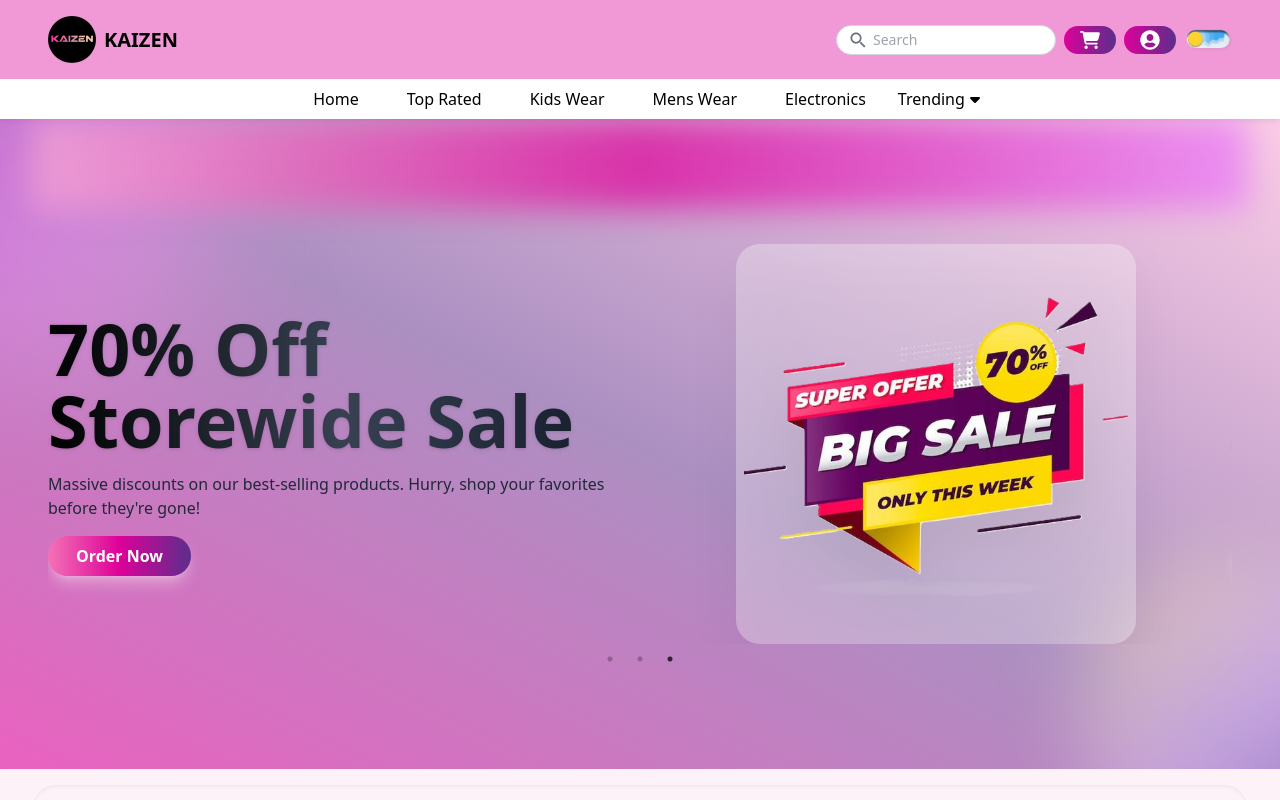
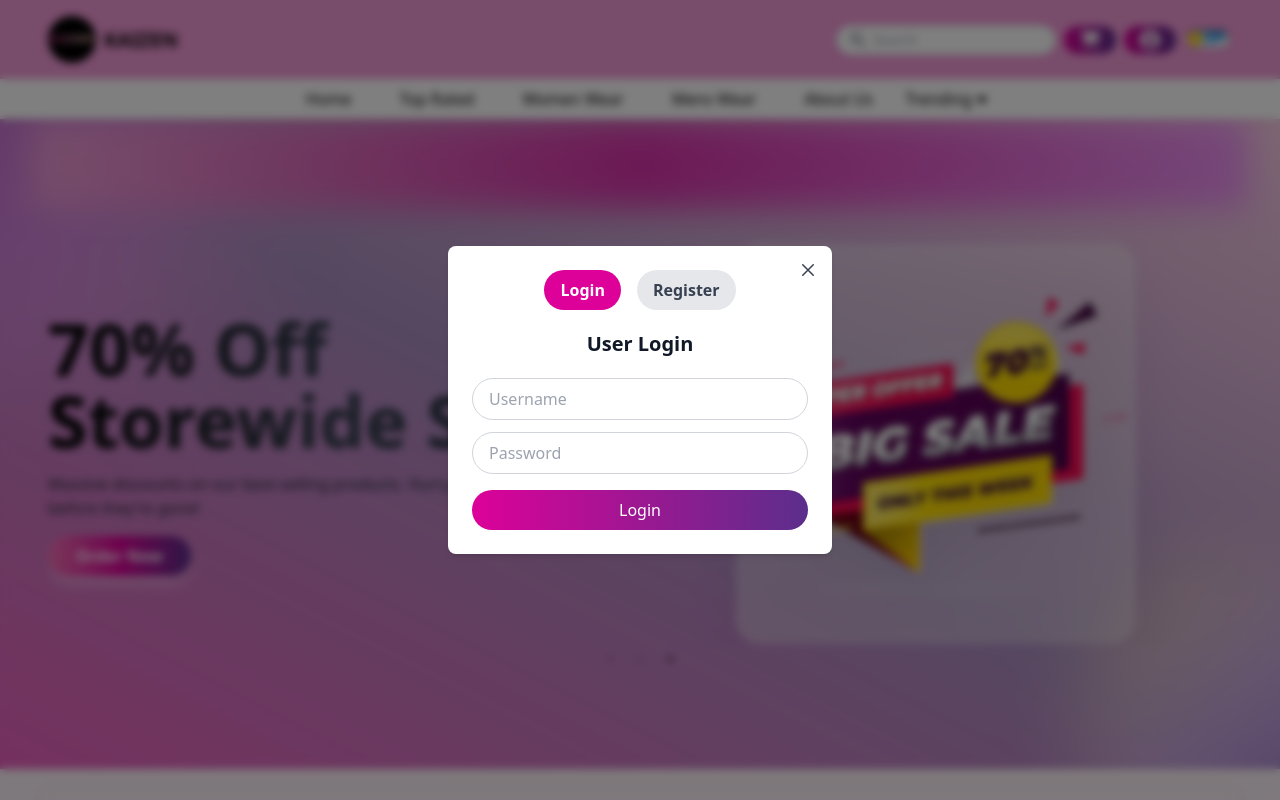
Before and after one commit to NivenAsmitha/E-Commerce-Web, a React (Vite) app: page / in a window 1280 px wide. Both pictures are taken after a click on the button 1150 px from the left and 39 px from the top of the page. Shown: the top 800 px of the page. Built offline with nearby package versions, Linux system fonts and the light colour scheme.

Commit message:
feat: implement Popup component for user login and registration

```diff
--- a/src/App.jsx
+++ b/src/App.jsx
@@ -1,4 +1,4 @@
-import React from "react";
+import React, { useState } from "react";
 import Navbar from "./components/Navbar/Navbar";
 import Hero from "./components/Hero/Hero";
 import Products from "./components/Products/Products";
@@ -7,18 +7,26 @@ import Banner from "./components/Banner/Banner";
 import Subscribe from "./components/Subscribe/Subscribe";
 import Testimonials from "./components/Testimonials/Testimonials";
 import Footer from "./components/Footer/Footer";
+import Popup from "./components/Popup/Popup"; // Adjust the import path accordingly
 
 function App() {
+  const [orderPopup, setOrderPopup] = useState(false);
+
+  const handleOrderPopup = () => {
+    setOrderPopup(true);
+  };
+
   return (
     <div className="min-h-screen bg-pink-50 dark:bg-gray-950">
-      <Navbar />
-      <Hero />
+      <Navbar setOrderPopup={setOrderPopup} />
+      <Hero handleOrderPopup={handleOrderPopup} />
       <Products />
-      <TopProducts />
+      <TopProducts handleOrderPopup={handleOrderPopup} />
       <Banner />
       <Subscribe />
       <Testimonials />
       <Footer />
+      <Popup orderPopup={orderPopup} setOrderPopup={setOrderPopup} />
     </div>
   );
 }
--- a/src/components/Navbar/Navbar.jsx
+++ b/src/components/Navbar/Navbar.jsx
@@ -9,9 +9,9 @@ import Darkmood from "./Darkmood";
 const Menu = [
   { id: 1, name: "Home", link: "/#" },
   { id: 2, name: "Top Rated", link: "/#services" },
-  { id: 3, name: "Kids Wear", link: "/#" },
+  { id: 3, name: "Women Wear", link: "/#" },
   { id: 4, name: "Mens Wear", link: "/#" },
-  { id: 5, name: "Electronics", link: "/#" },
+  { id: 5, name: "About Us", link: "/#" },
 ];
 
 // Dropdown links
@@ -21,7 +21,7 @@ const DropdownLinks = [
   { id: 3, name: "Top Rated", link: "/#" },
 ];
 
-const Navbar = () => {
+const Navbar = ({ setOrderPopup }) => {
   return (
     <div className="shadow-md bg-white dark:bg-gray-900 dark:text-white">
       {/* Upper Navbar */}
@@ -56,7 +56,7 @@ const Navbar = () => {
             </button>
             {/* Login Button - MATCHES Order Button */}
             <button
-              onClick={() => alert("Login functionality coming soon!")}
+              onClick={() => setOrderPopup(true)}
               className="bg-gradient-to-r from-primary to-secondary transition-all duration-200 text-white py-1 px-4 rounded-full flex items-center gap-3 group"
               title="Login"
             >
@@ -65,6 +65,7 @@ const Navbar = () => {
               </span>
               <FaUserCircle className="text-xl" />
             </button>
+
             {/* Dark Mode Toggle */}
             <Darkmood />
           </div>
--- /dev/null
+++ b/src/components/Popup/Popup.jsx
@@ -0,0 +1,196 @@
+import React, { useState } from "react";
+import { IoCloseOutline } from "react-icons/io5";
+
+const Popup = ({ orderPopup, setOrderPopup }) => {
+  const [isLogin, setIsLogin] = useState(true);
+  const [formData, setFormData] = useState({
+    username: "",
+    password: "",
+    email: "",
+    address: "",
+  });
+  const [error, setError] = useState("");
+
+  const resetForm = () => {
+    setFormData({ username: "", password: "", email: "", address: "" });
+    setError("");
+  };
+
+  const handleInputChange = (e) => {
+    setFormData((prev) => ({ ...prev, [e.target.name]: e.target.value }));
+  };
+
+  const handleLoginSubmit = (e) => {
+    e.preventDefault();
+    setError("");
+    // TODO: Replace with real backend auth call
+    if (!formData.username || !formData.password) {
+      setError("Please enter username and password");
+      return;
+    }
+    alert("Logged in (demo only, not real)!");
+    setOrderPopup(false);
+    resetForm();
+  };
+
+  const handleRegisterSubmit = (e) => {
+    e.preventDefault();
+    setError("");
+    // TODO: Replace with real backend registration call
+    if (!formData.username || !formData.password || !formData.email) {
+      setError("Please fill all required fields");
+      return;
+    }
+    alert("Registered (demo only, not real)!");
+    setIsLogin(true);
+    resetForm();
+  };
+
+  if (!orderPopup) return null;
+
+  return (
+    <div
+      className="fixed inset-0 bg-black/50 backdrop-blur-sm z-50 flex justify-center items-center"
+      onClick={() => {
+        setOrderPopup(false);
+        resetForm();
+        setError("");
+      }}
+    >
+      <div
+        className="bg-white dark:bg-gray-900 p-6 rounded-lg shadow-md w-[90%] max-w-sm mx-auto relative"
+        onClick={(e) => e.stopPropagation()}
+      >
+        {/* Close Button */}
+        <button
+          className="absolute top-3 right-3 text-2xl text-gray-700 dark:text-white hover:text-red-500"
+          onClick={() => {
+            setOrderPopup(false);
+            resetForm();
+            setError("");
+          }}
+        >
+          <IoCloseOutline />
+        </button>
+
+        {/* Toggle Login/Register */}
+        <div className="flex justify-center mb-5 gap-4">
+          <button
+            onClick={() => {
+              setIsLogin(true);
+              resetForm();
+            }}
+            className={`px-4 py-2 rounded-full font-semibold ${
+              isLogin
+                ? "bg-primary text-white"
+                : "bg-gray-200 dark:bg-gray-700 text-gray-700 dark:text-gray-300"
+            }`}
+          >
+            Login
+          </button>
+          <button
+            onClick={() => {
+              setIsLogin(false);
+              resetForm();
+            }}
+            className={`px-4 py-2 rounded-full font-semibold ${
+              !isLogin
+                ? "bg-primary text-white"
+                : "bg-gray-200 dark:bg-gray-700 text-gray-700 dark:text-gray-300"
+            }`}
+          >
+            Register
+          </button>
+        </div>
+
+        {/* Title */}
+        <h2 className="text-xl font-semibold mb-5 text-center text-gray-900 dark:text-gray-100">
+          {isLogin ? "User Login" : "User Registration"}
+        </h2>
+
+        {/* Error Message */}
+        {error && (
+          <p className="text-red-500 mb-4 text-center font-medium dark:text-red-400">
+            {error}
+          </p>
+        )}
+
+        {/* Login Form */}
+        {isLogin ? (
+          <form onSubmit={handleLoginSubmit}>
+            <input
+              type="text"
+              name="username"
+              placeholder="Username"
+              required
+              value={formData.username}
+              onChange={handleInputChange}
+              className="w-full mb-3 px-4 py-2 border border-gray-300 dark:border-gray-600 dark:bg-gray-800 rounded-full focus:outline-none focus:ring-2 focus:ring-primary text-gray-900 dark:text-gray-100"
+            />
+            <input
+              type="password"
+              name="password"
+              placeholder="Password"
+              required
+              value={formData.password}
+              onChange={handleInputChange}
+              className="w-full mb-4 px-4 py-2 border border-gray-300 dark:border-gray-600 dark:bg-gray-800 rounded-full focus:outline-none focus:ring-2 focus:ring-primary text-gray-900 dark:text-gray-100"
+            />
+            <button
+              type="submit"
+              className="w-full bg-gradient-to-r from-primary to-secondary text-white py-2 rounded-full hover:scale-105 transition-transform duration-200"
+            >
+              Login
+            </button>
+          </form>
+        ) : (
+          <form onSubmit={handleRegisterSubmit}>
+            <input
+              type="text"
+              name="username"
+              placeholder="Username"
+              required
+              value={formData.username}
+              onChange={handleInputChange}
+              className="w-full mb-3 px-4 py-2 border border-gray-300 dark:border-gray-600 dark:bg-gray-800 rounded-full focus:outline-none focus:ring-2 focus:ring-primary text-gray-900 dark:text-gray-100"
+            />
+            <input
+              type="email"
+              name="email"
+              placeholder="Email"
+              required
+              value={formData.email}
+              onChange={handleInputChange}
+              className="w-full mb-3 px-4 py-2 border border-gray-300 dark:border-gray-600 dark:bg-gray-800 rounded-full focus:outline-none focus:ring-2 focus:ring-primary text-gray-900 dark:text-gray-100"
+            />
+            <input
+              type="password"
+              name="password"
+              placeholder="Password"
+              required
+              value={formData.password}
+              onChange={handleInputChange}
+              className="w-full mb-4 px-4 py-2 border border-gray-300 dark:border-gray-600 dark:bg-gray-800 rounded-full focus:outline-none focus:ring-2 focus:ring-primary text-gray-900 dark:text-gray-100"
+            />
+            <input
+              type="text"
+              name="address"
+              placeholder="Address"
+              value={formData.address}
+              onChange={handleInputChange}
+              className="w-full mb-4 px-4 py-2 border border-gray-300 dark:border-gray-600 dark:bg-gray-800 rounded-full focus:outline-none focus:ring-2 focus:ring-primary text-gray-900 dark:text-gray-100"
+            />
+            <button
+              type="submit"
+              className="w-full bg-gradient-to-r from-primary to-secondary text-white py-2 rounded-full hover:scale-105 transition-transform duration-200"
+            >
+              Register
+            </button>
+          </form>
+        )}
+      </div>
+    </div>
+  );
+};
+
+export default Popup;
```
